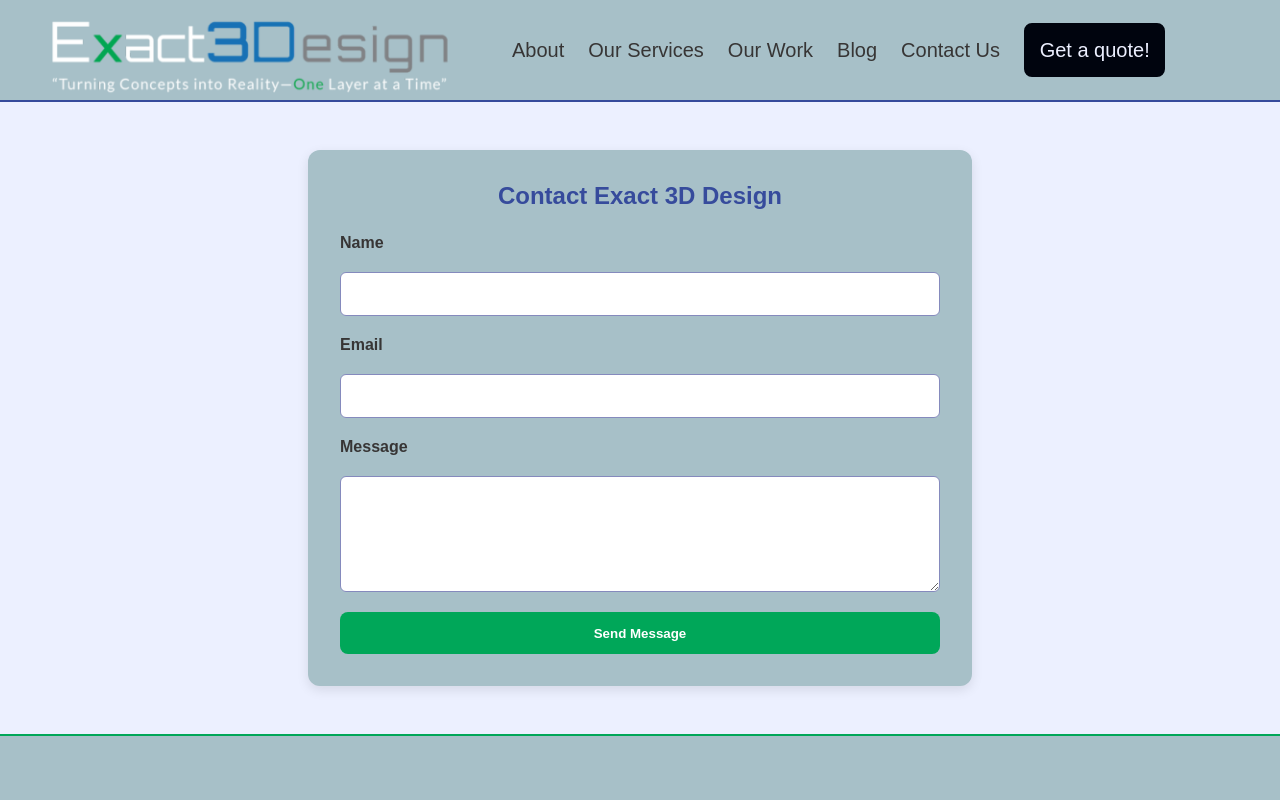
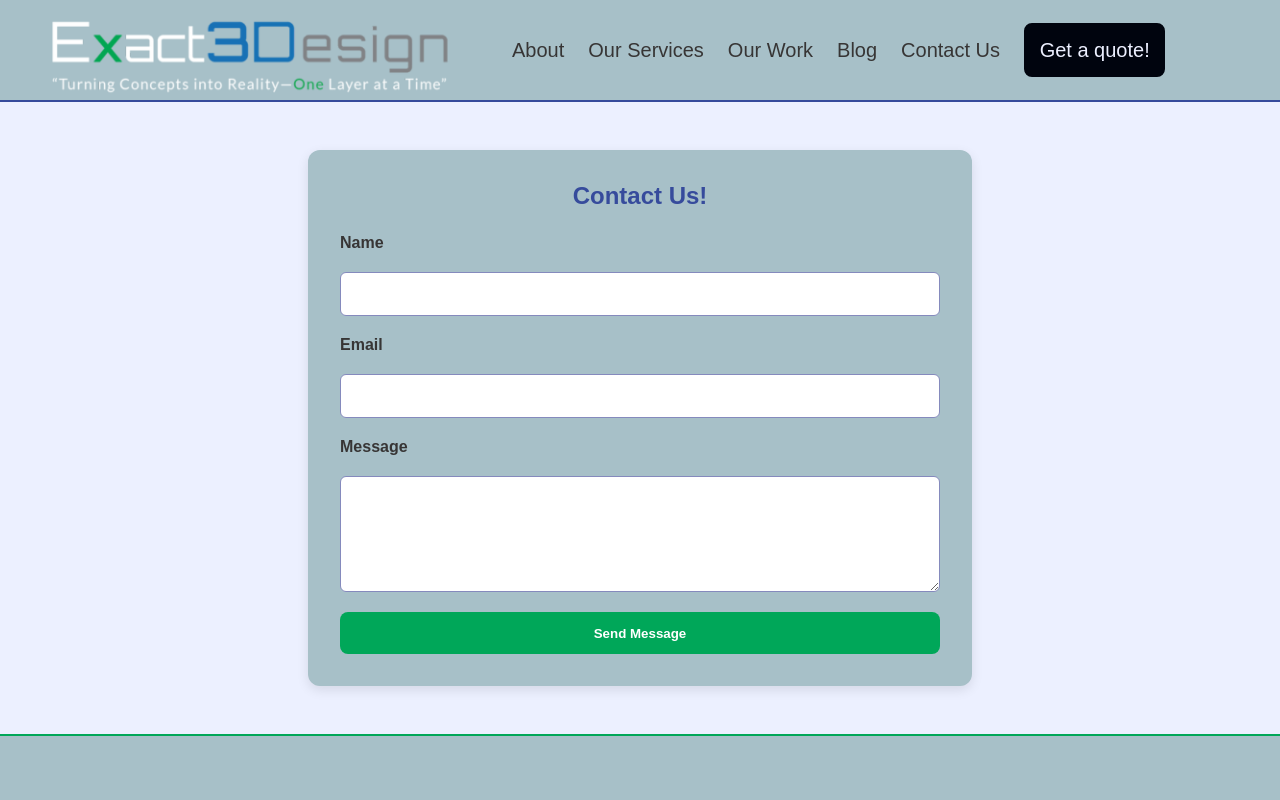
Before and after one commit to SamuelTeigland/exact-3d-design, a React (Vite) app: page /contact in a window 1280 px wide. Shown: the top 800 px of the page. Built offline with nearby package versions, Linux system fonts and the light colour scheme.

Commit message:
changed the title

```diff
--- a/src/components/global/contact/ContactForm.jsx
+++ b/src/components/global/contact/ContactForm.jsx
@@ -7,7 +7,7 @@ export default function ContactForm() {
   if (state.succeeded) {
     return (
       <div className="contact-container">
-        <h2>Contact Exact 3D Design</h2>
+        <h2>Contact Us!</h2>
         <p className="success-message">Thanks for reaching out! We’ll be in touch shortly.</p>
       </div>
     );
@@ -15,7 +15,7 @@ export default function ContactForm() {
 
   return (
     <div className="contact-container">
-      <h2>Contact Exact 3D Design</h2>
+      <h2>Contact Us!</h2>
       <form onSubmit={handleSubmit}>
         <label htmlFor="name">Name</label>
         <input id="name" type="text" name="name" required />
```
